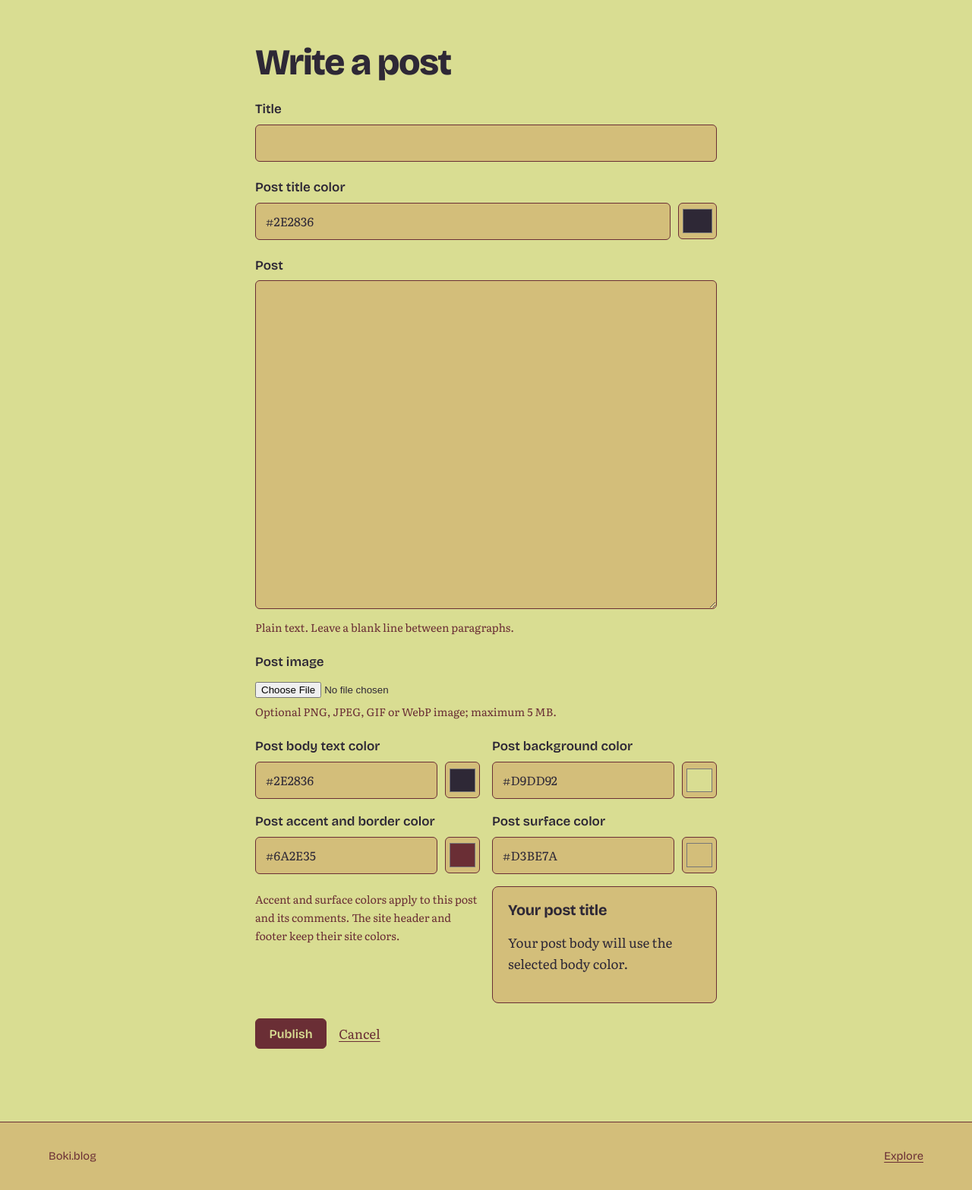
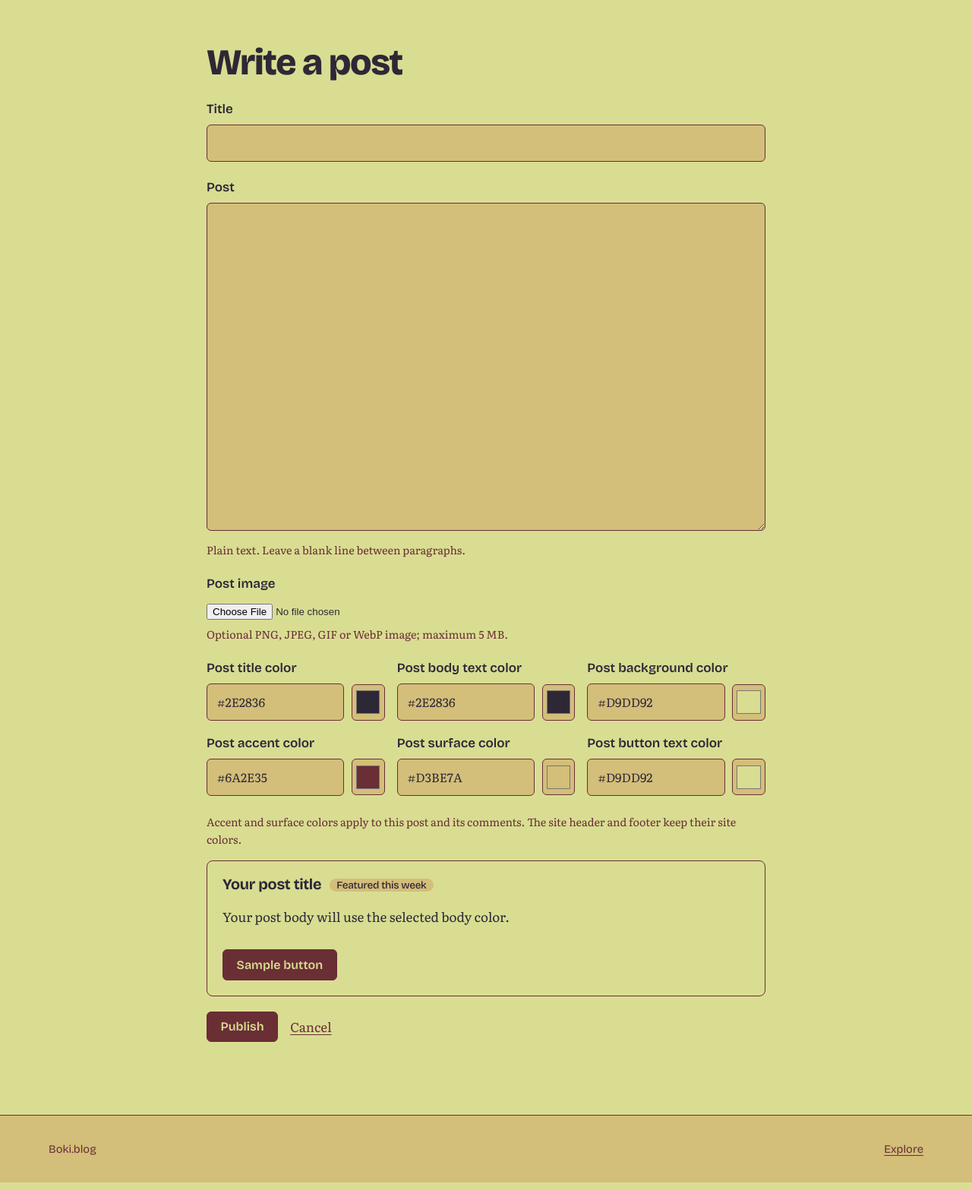
Before and after one commit to bokis-blog-central/bokis-blog, a Flask app: page /new in a window 1280 px wide. Shown: the part 76-1643 px from the top of the page at 76% size. Run offline with Flask 3, Linux system fonts and the light colour scheme; a user stored in the database is signed in; data comes from the database, SQL or seed files in the repository; both versions use the stored data as it was after the commit.

Commit message:
finalized changes

```diff
--- a/app.py
+++ b/app.py
@@ -97,7 +97,8 @@ CREATE TABLE IF NOT EXISTS posts (
     title_color TEXT NOT NULL DEFAULT '#2E2836',
     background_color TEXT NOT NULL DEFAULT '#D9DD92',
     accent_color TEXT NOT NULL DEFAULT '#6A2E35',
-    surface_color TEXT NOT NULL DEFAULT '#D3BE7A'
+    surface_color TEXT NOT NULL DEFAULT '#D3BE7A',
+    button_text_color TEXT NOT NULL DEFAULT '#D9DD92'
 );
 CREATE INDEX IF NOT EXISTS posts_created ON posts(created_at);
 CREATE INDEX IF NOT EXISTS posts_user ON posts(user_id, created_at);
@@ -185,6 +186,7 @@ def init_db():
             "background_color": "TEXT NOT NULL DEFAULT '#D9DD92'",
             "accent_color": "TEXT NOT NULL DEFAULT '#6A2E35'",
             "surface_color": "TEXT NOT NULL DEFAULT '#D3BE7A'",
+            "button_text_color": "TEXT NOT NULL DEFAULT '#D9DD92'",
         },
         "crossword_completions": {
             "guess": "TEXT",
@@ -263,7 +265,7 @@ POST_COLS = """
     ) AS crossword_star,
     u.avatar AS author_avatar, u.avatar_position_x AS author_avatar_x,
     u.avatar_position_y AS author_avatar_y, p.image, p.text_color, p.title_color,
-    p.background_color, p.accent_color, p.surface_color,
+    p.background_color, p.accent_color, p.surface_color, p.button_text_color,
     (SELECT COUNT(*) FROM likes l WHERE l.post_id = p.id) AS like_count,
     EXISTS(SELECT 1 FROM likes l WHERE l.post_id = p.id AND l.user_id = ?) AS liked
 """
@@ -900,6 +902,7 @@ def validate_post_form():
     background_color = normalize_color(request.form.get("background_color", ""))
     accent_color = normalize_color(request.form.get("accent_color", ""))
     surface_color = normalize_color(request.form.get("surface_color", ""))
+    button_text_color = normalize_color(request.form.get("button_text_color", ""))
     errors = []
     if not title:
         errors.append("Give your post a title.")
@@ -919,13 +922,15 @@ def validate_post_form():
         errors.append("Enter a valid accent color in #RRGGBB format.")
     if surface_color is None:
         errors.append("Enter a valid surface color in #RRGGBB format.")
+    if button_text_color is None:
+        errors.append("Enter a valid button text color in #RRGGBB format.")
     try:
         image = read_uploaded_image(request.files.get("image"))
     except ValueError as exc:
         errors.append(str(exc))
         image = None
     return (title, body, text_color, title_color, background_color,
-            accent_color, surface_color, image, errors)
+            accent_color, surface_color, button_text_color, image, errors)
 
 
 @app.route("/new", methods=["GET", "POST"])
@@ -933,15 +938,15 @@ def validate_post_form():
 def new_post():
     if request.method == "POST":
         (title, body, text_color, title_color, background_color,
-         accent_color, surface_color, image_data, errors) = validate_post_form()
+         accent_color, surface_color, button_text_color, image_data, errors) = validate_post_form()
         if not errors:
             image = store_uploaded_image(image_data)
             cur = db().execute(
                 "INSERT INTO posts (user_id, title, body, image, text_color, title_color, "
-                "background_color, accent_color, surface_color) "
-                "VALUES (?, ?, ?, ?, ?, ?, ?, ?, ?)",
+                "background_color, accent_color, surface_color, button_text_color) "
+                "VALUES (?, ?, ?, ?, ?, ?, ?, ?, ?, ?)",
                 (g.user["id"], title, body, image, text_color, title_color,
-                 background_color, accent_color, surface_color))
+                 background_color, accent_color, surface_color, button_text_color))
             db().commit()
             flash("Post published.", "ok")
             return redirect(url_for("post", post_id=cur.lastrowid))
@@ -953,11 +958,13 @@ def new_post():
                                background_color=background_color or "#D9DD92",
                                accent_color=accent_color or "#6A2E35",
                                surface_color=surface_color or "#D3BE7A",
+                               button_text_color=button_text_color or "#D9DD92",
                                post=None)
     return render_template("post_form.html", mode="new", title="", body="",
                            text_color="#2E2836", title_color="#2E2836",
                            background_color="#D9DD92", accent_color="#6A2E35",
-                           surface_color="#D3BE7A", post=None)
+                           surface_color="#D3BE7A", button_text_color="#D9DD92",
+                           post=None)
 
 
 @app.route("/post/<int:post_id>/edit", methods=["GET", "POST"])
@@ -970,7 +977,7 @@ def edit_post(post_id):
         abort(403, "You can only edit your own posts.")
     if request.method == "POST":
         (title, body, text_color, title_color, background_color,
-         accent_color, surface_color, image_data, errors) = validate_post_form()
+         accent_color, surface_color, button_text_color, image_data, errors) = validate_post_form()
         if not errors:
             old_image = row["image"]
             image = old_image
@@ -981,10 +988,10 @@ def edit_post(post_id):
             db().execute(
                 "UPDATE posts SET title = ?, body = ?, image = ?, text_color = ?, "
                 "title_color = ?, background_color = ?, accent_color = ?, "
-                "surface_color = ?, updated_at = datetime('now') "
+                "surface_color = ?, button_text_color = ?, updated_at = datetime('now') "
                 "WHERE id = ?",
                 (title, body, image, text_color, title_color, background_color,
-                 accent_color, surface_color, post_id))
+                 accent_color, surface_color, button_text_color, post_id))
             db().commit()
             if image != old_image:
                 remove_uploaded_image(old_image)
@@ -998,14 +1005,16 @@ def edit_post(post_id):
                                title_color=title_color or "#2E2836",
                                background_color=background_color or "#D9DD92",
                                accent_color=accent_color or "#6A2E35",
-                               surface_color=surface_color or "#D3BE7A")
+                               surface_color=surface_color or "#D3BE7A",
+                               button_text_color=button_text_color or "#D9DD92")
     return render_template("post_form.html", mode="edit", post=row,
                            title=row["title"], body=row["body"],
                            text_color=row["text_color"],
                            title_color=row["title_color"],
                            background_color=row["background_color"],
                            accent_color=row["accent_color"],
-                           surface_color=row["surface_color"])
+                           surface_color=row["surface_color"],
+                           button_text_color=row["button_text_color"])
 
 
 @app.post("/post/<int:post_id>/delete")
--- a/static/app.js
+++ b/static/app.js
@@ -27,6 +27,7 @@ function updateColorPreview(form) {
     title_color: "--preview-title",
     accent_color: "--preview-accent",
     surface_color: "--preview-surface",
+    button_text_color: "--preview-button-text",
   };
 
   Object.entries(styleMap).forEach(([fieldName, property]) => {
--- a/static/style.css
+++ b/static/style.css
@@ -377,6 +377,7 @@ h1, h2, h3, h4 {
 
 .page { padding-block: clamp(2rem, 5vw, 3.5rem) clamp(3rem, 8vw, 6rem); }
 .page.narrow { max-width: 38rem; margin-inline: auto; }
+.page.narrow.post-form-page { max-width: 46rem; }
 .page-title { font-size: clamp(2rem, 5vw, 3rem); font-weight: 800; letter-spacing: -0.03em; margin-bottom: 1.25rem; }
 .intro { color: var(--ink-soft); margin: 0 0 1.5rem; }
 
@@ -458,6 +459,7 @@ h1, h2, h3, h4 {
 .check-field { display: flex !important; align-items: center; gap: 0.5rem; margin-block: 0.5rem; }
 .check-field input { width: auto; }
 .color-fields { display: grid; grid-template-columns: repeat(auto-fit, minmax(13rem, 1fr)); gap: 1rem; }
+.color-fields > .help, .color-fields > .color-preview { grid-column: 1 / -1; }
 .color-control { display: flex; gap: 0.6rem; align-items: center; }
 .color-control input[data-color-hex] { min-width: 0; }
 input[type="color"] {
@@ -521,13 +523,24 @@ textarea { resize: vertical; line-height: 1.6; }
   padding: 1.25rem;
   border: 1px solid var(--preview-accent, var(--line));
   border-radius: 8px;
-  background: var(--preview-surface, var(--preview-background, var(--surface)));
+  background: var(--preview-background, var(--surface));
   color: var(--preview-body, var(--ink));
 }
 .color-preview h3 {
   margin-bottom: 0.5rem;
   color: var(--preview-title, var(--ink));
   text-decoration-color: var(--preview-accent, var(--line));
+}
+.color-preview .preview-tag {
+  margin-left: 0.4rem; vertical-align: middle;
+  background: var(--preview-surface, var(--mark));
+  color: var(--preview-body, var(--ink));
+}
+.color-preview .preview-button {
+  margin-top: 0.75rem;
+  border-color: var(--preview-accent, var(--accent));
+  background: var(--preview-accent, var(--accent));
+  color: var(--preview-button-text, var(--accent-ink));
 }
 .profile-color-preview, .profile-color-preview h3 {
   color: var(--preview-text, var(--ink));
@@ -589,6 +602,7 @@ textarea { resize: vertical; line-height: 1.6; }
   --accent: #6A2E35;
   --mark: #D3BE7A;
   --danger: #6A2E35;
+  --accent-ink: #D9DD92;
   background: var(--bg);
   color: var(--ink);
 }
--- a/templates/base.html
+++ b/templates/base.html
@@ -8,7 +8,7 @@
   <link rel="preconnect" href="https://fonts.googleapis.com">
   <link rel="preconnect" href="https://fonts.gstatic.com" crossorigin>
   <link href="https://fonts.googleapis.com/css2?family=Bricolage+Grotesque:opsz,wght@12..96,400..800&family=Literata:ital,opsz,wght@0,7..72,400..700;1,7..72,400..700&display=swap" rel="stylesheet">
-  <link rel="stylesheet" href="{{ url_for('static', filename='style.css', v='32') }}">
+  <link rel="stylesheet" href="{{ url_for('static', filename='style.css', v='35') }}">
 </head>
 <body>
   <a class="skip-link" href="#main">Skip to content</a>
@@ -65,6 +65,6 @@
       </ul>
     </div>
   </footer>
-  <script src="{{ url_for('static', filename='app.js', v='24') }}" defer></script>
+  <script src="{{ url_for('static', filename='app.js', v='25') }}" defer></script>
 </body>
 </html>
--- a/templates/post.html
+++ b/templates/post.html
@@ -2,7 +2,7 @@
 {% from "_macros.html" import like_button with context %}
 {% from "_macros.html" import user_name %}
 {% block title %}{{ post.title }} | {% endblock %}
-{% block page_theme %}--bg: {{ post.background_color }}; --ink: {{ post.text_color }}; --ink-soft: {{ post.text_color }}; --line: {{ post.accent_color }}; --divider: {{ post.accent_color }}; --accent: {{ post.accent_color }}; --danger: {{ post.accent_color }}; --surface: {{ post.surface_color }}; --mark: {{ post.surface_color }}; --post-title-color: {{ post.title_color }}; color: {{ post.text_color }};{% endblock %}
+{% block page_theme %}--bg: {{ post.background_color }}; --ink: {{ post.text_color }}; --ink-soft: {{ post.text_color }}; --line: {{ post.accent_color }}; --divider: {{ post.accent_color }}; --accent: {{ post.accent_color }}; --danger: {{ post.accent_color }}; --surface: {{ post.surface_color }}; --accent-ink: {{ post.button_text_color }}; --mark: {{ post.surface_color }}; --post-title-color: {{ post.title_color }}; color: {{ post.text_color }};{% endblock %}
 {% block content %}
 <article class="wrap">
   <header class="article-header">
--- a/templates/post_form.html
+++ b/templates/post_form.html
@@ -1,20 +1,13 @@
 {% extends "base.html" %}
 {% block title %}{{ 'Write a post' if mode == 'new' else 'Edit post' }} | {% endblock %}
 {% block content %}
-<div class="wrap page narrow">
+<div class="wrap page narrow post-form-page">
   <h1 class="page-title">{{ 'Write a post' if mode == 'new' else 'Edit post' }}</h1>
   <form method="post" class="stack" enctype="multipart/form-data">
     <input type="hidden" name="csrf_token" value="{{ csrf_token() }}">
     <div class="field-group">
       <label for="title">Title</label>
       <input id="title" name="title" type="text" maxlength="120" value="{{ title }}" required>
-    </div>
-    <div class="field-group">
-      <label for="title-color">Post title color</label>
-      <div class="color-control">
-        <input id="title-color" name="title_color" type="text" value="{{ title_color }}" maxlength="7" pattern="#?[0-9A-Fa-f]{6}" required data-color-hex>
-        <input type="color" value="{{ title_color }}" aria-label="Choose post title color" data-color-wheel>
-      </div>
     </div>
     <div class="field-group">
       <label for="body">Post</label>
@@ -32,6 +25,13 @@
     </div>
     <div class="color-fields">
       <div class="field-group">
+        <label for="title-color">Post title color</label>
+        <div class="color-control">
+          <input id="title-color" name="title_color" type="text" value="{{ title_color }}" maxlength="7" pattern="#?[0-9A-Fa-f]{6}" required data-color-hex>
+          <input type="color" value="{{ title_color }}" aria-label="Choose post title color" data-color-wheel>
+        </div>
+      </div>
+      <div class="field-group">
         <label for="text-color">Post body text color</label>
         <div class="color-control">
           <input id="text-color" name="text_color" type="text" value="{{ text_color }}" maxlength="7" pattern="#?[0-9A-Fa-f]{6}" required data-color-hex>
@@ -46,7 +46,7 @@
         </div>
       </div>
       <div class="field-group">
-        <label for="accent-color">Post accent and border color</label>
+        <label for="accent-color">Post accent color</label>
         <div class="color-control">
           <input id="accent-color" name="accent_color" type="text" value="{{ accent_color|default('#6A2E35', true) }}" maxlength="7" pattern="#?[0-9A-Fa-f]{6}" required data-color-hex>
           <input type="color" value="{{ accent_color|default('#6A2E35', true) }}" aria-label="Choose post accent and border color" data-color-wheel>
@@ -59,10 +59,18 @@
           <input type="color" value="{{ surface_color|default('#D3BE7A', true) }}" aria-label="Choose post surface color" data-color-wheel>
         </div>
       </div>
+      <div class="field-group">
+        <label for="button-text-color">Post button text color</label>
+        <div class="color-control">
+          <input id="button-text-color" name="button_text_color" type="text" value="{{ button_text_color|default('#D9DD92', true) }}" maxlength="7" pattern="#?[0-9A-Fa-f]{6}" required data-color-hex>
+          <input type="color" value="{{ button_text_color|default('#D9DD92', true) }}" aria-label="Choose post button text color" data-color-wheel>
+        </div>
+      </div>
       <p class="help">Accent and surface colors apply to this post and its comments. The site header and footer keep their site colors.</p>
       <aside class="color-preview" data-color-preview aria-label="Post color preview">
-        <h3 data-preview-title>{{ title or 'Your post title' }}</h3>
+        <h3><span data-preview-title>{{ title or 'Your post title' }}</span> <span class="tag preview-tag" aria-hidden="true">Featured this week</span></h3>
         <p data-preview-body>{{ body or 'Your post body will use the selected body color.' }}</p>
+        <button class="button preview-button" type="button" data-preview-button>Sample button</button>
       </aside>
     </div>
     <div class="actions">
```
Also changed, not shown: instance/blog.db.
